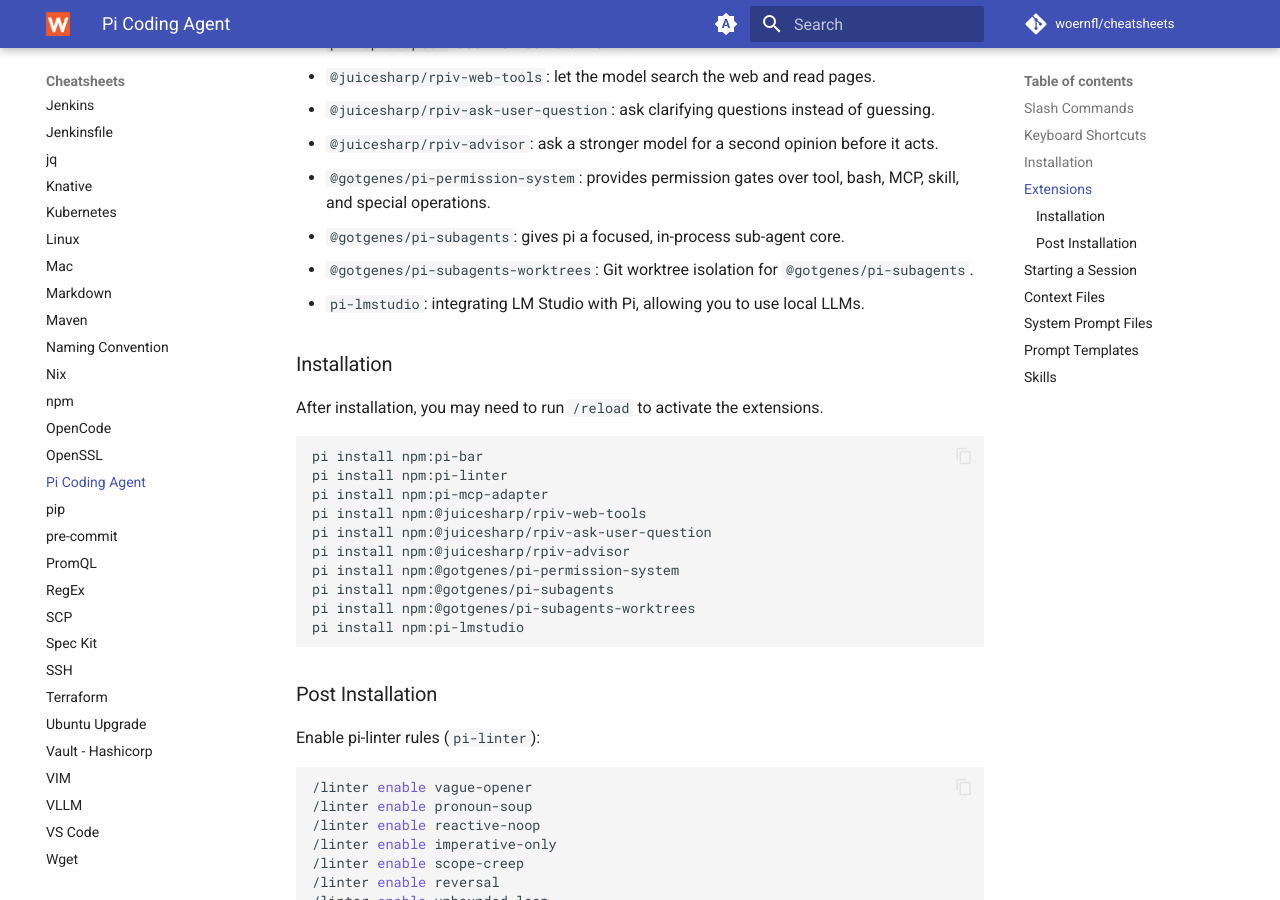
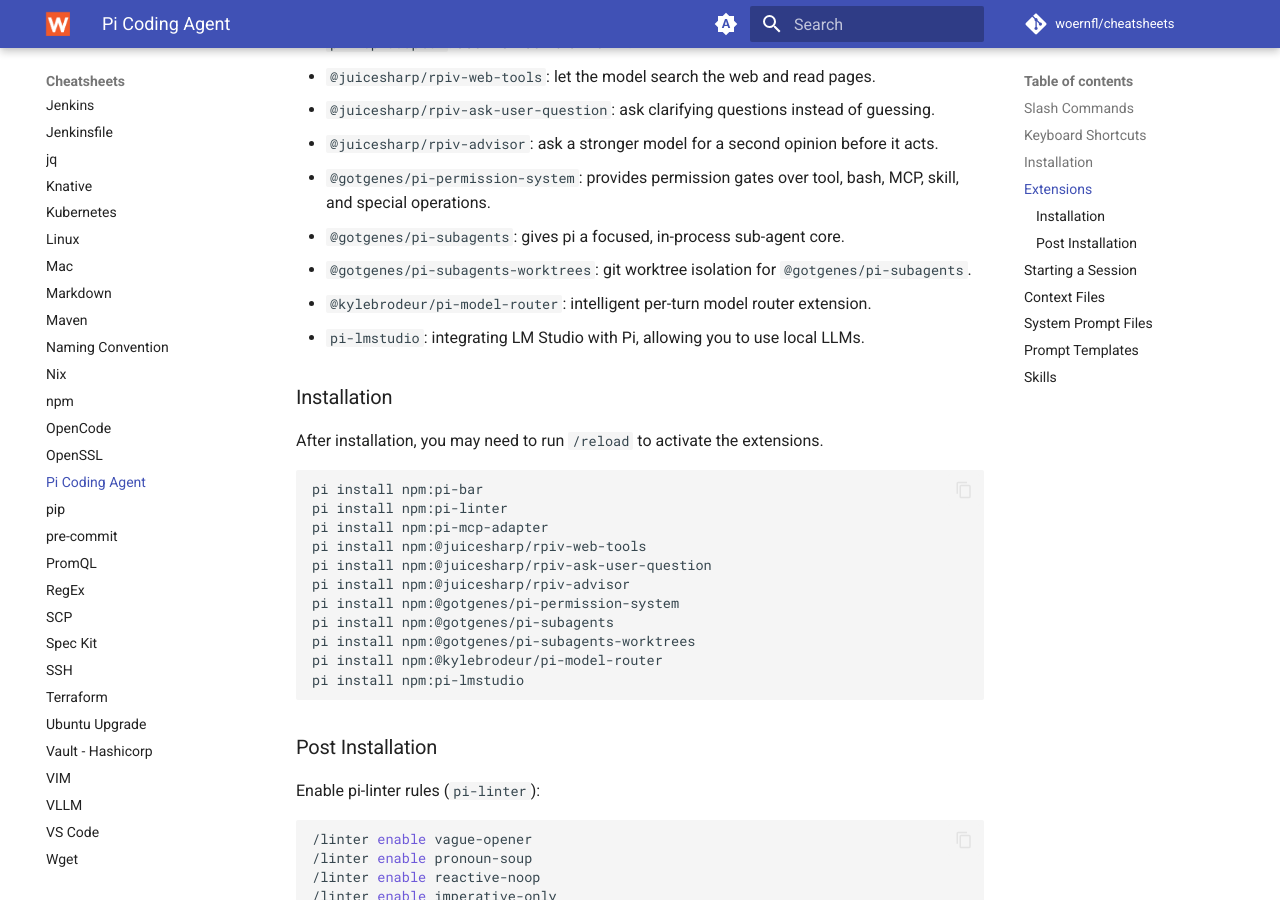
Before and after one commit to woernfl/cheatsheets, an MkDocs documentation site: the page built from docs/pi.md, in a window 1280 px wide and 900 px high, scrolled down 1718 px. Built offline with MkDocs 1.6.1 and Material for MkDocs 9.7.7, drawn with Linux system fonts in a browser that asks for light colours; comment, search, counter and statistics services are not loaded.

Commit message:
Add model router extension to installation instructions (#394)
Added installation instructions for the new model router extension.

````diff
--- a/docs/pi.md
+++ b/docs/pi.md
@@ -57,7 +57,8 @@
 - `@juicesharp/rpiv-advisor`: ask a stronger model for a second opinion before it acts.
 - `@gotgenes/pi-permission-system`: provides permission gates over tool, bash, MCP, skill, and special operations.
 - `@gotgenes/pi-subagents`: gives pi a focused, in-process sub-agent core.
-- `@gotgenes/pi-subagents-worktrees`: Git worktree isolation for `@gotgenes/pi-subagents`.
+- `@gotgenes/pi-subagents-worktrees`: git worktree isolation for `@gotgenes/pi-subagents`.
+- `@kylebrodeur/pi-model-router`: intelligent per-turn model router extension.
 - `pi-lmstudio`: integrating LM Studio with Pi, allowing you to use local LLMs.
 
 ### Installation
@@ -74,6 +75,7 @@
 pi install npm:@gotgenes/pi-permission-system
 pi install npm:@gotgenes/pi-subagents
 pi install npm:@gotgenes/pi-subagents-worktrees
+pi install npm:@kylebrodeur/pi-model-router
 pi install npm:pi-lmstudio
 ```
 
````
